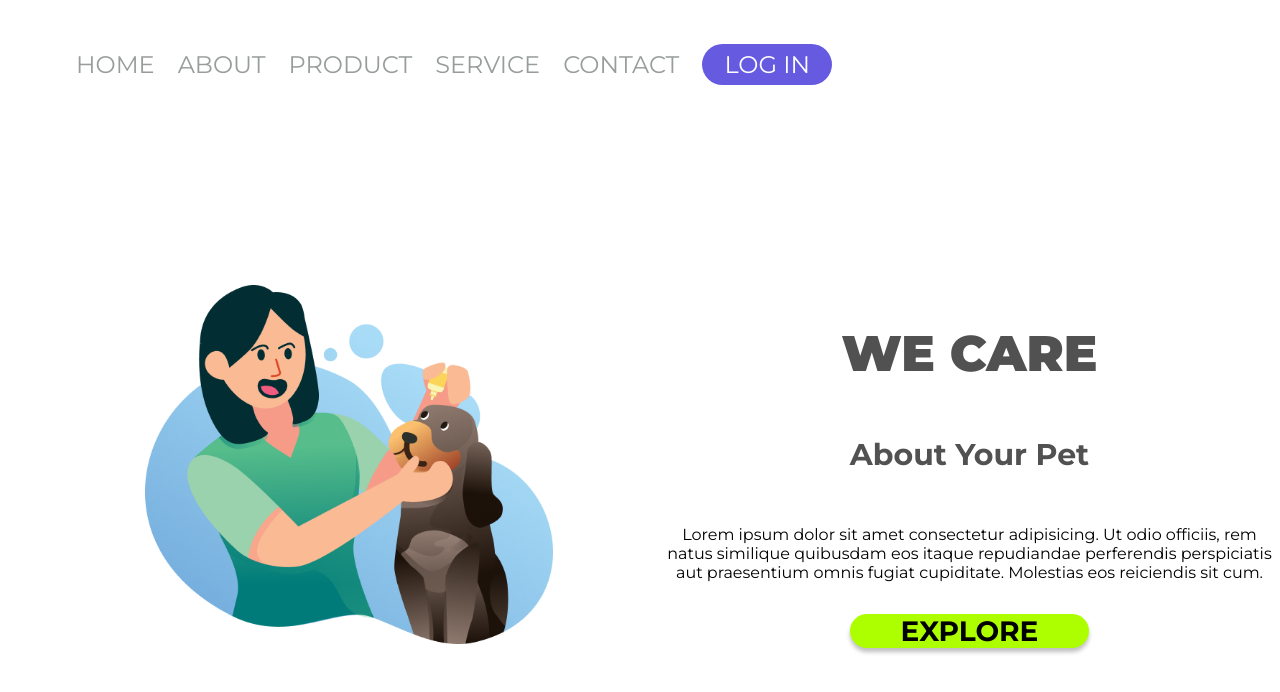
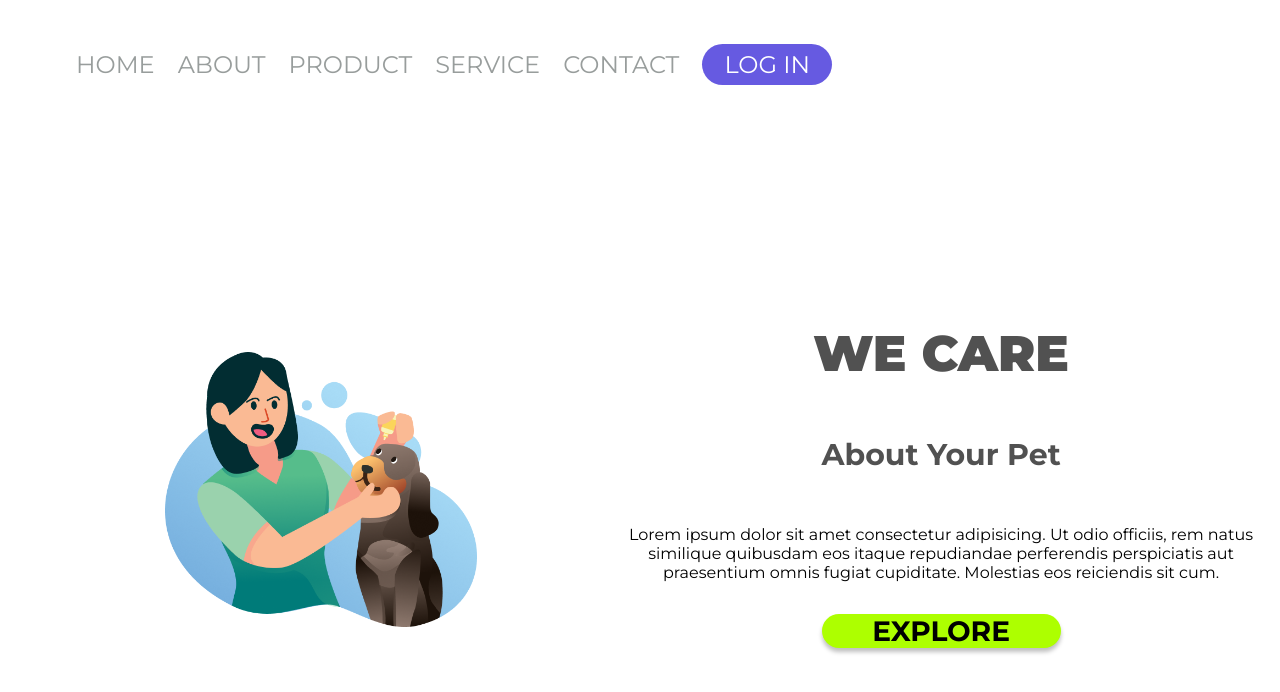
Before and after one commit to GuiDevFreitas/primeiro-projeto-de-responsividade, a plain HTML site: page PREOJETO 3 RESPONSIVIDADE MOBILE FIRST/index.html in a window 1280 px wide. Drawn offline with Linux system fonts and the light colour scheme.

Commit message:
Mudança no widht da imagem

```diff
--- a/PREOJETO 3 RESPONSIVIDADE MOBILE FIRST/style.css
+++ b/PREOJETO 3 RESPONSIVIDADE MOBILE FIRST/style.css
@@ -26,7 +26,7 @@ main {
 }
 
 section img {
-    width: 90%;
+    width: 100%;
     padding: 129px 20px 20px 20px;
     max-width: 300px;
 
@@ -129,15 +129,15 @@ section button {
     }
 
     section img {
-        width: 100%;
+        width: 90%;
         padding: 129px 20px 20px 20px;
         max-width: none;
 
     }
 
     .caixa-imagem {
-        width: 100%;
-        margin: 0 86px 100px 125px;
+        width: 80%;
+        margin: 50px 86px 100px 125px;
 
 
     }
```
